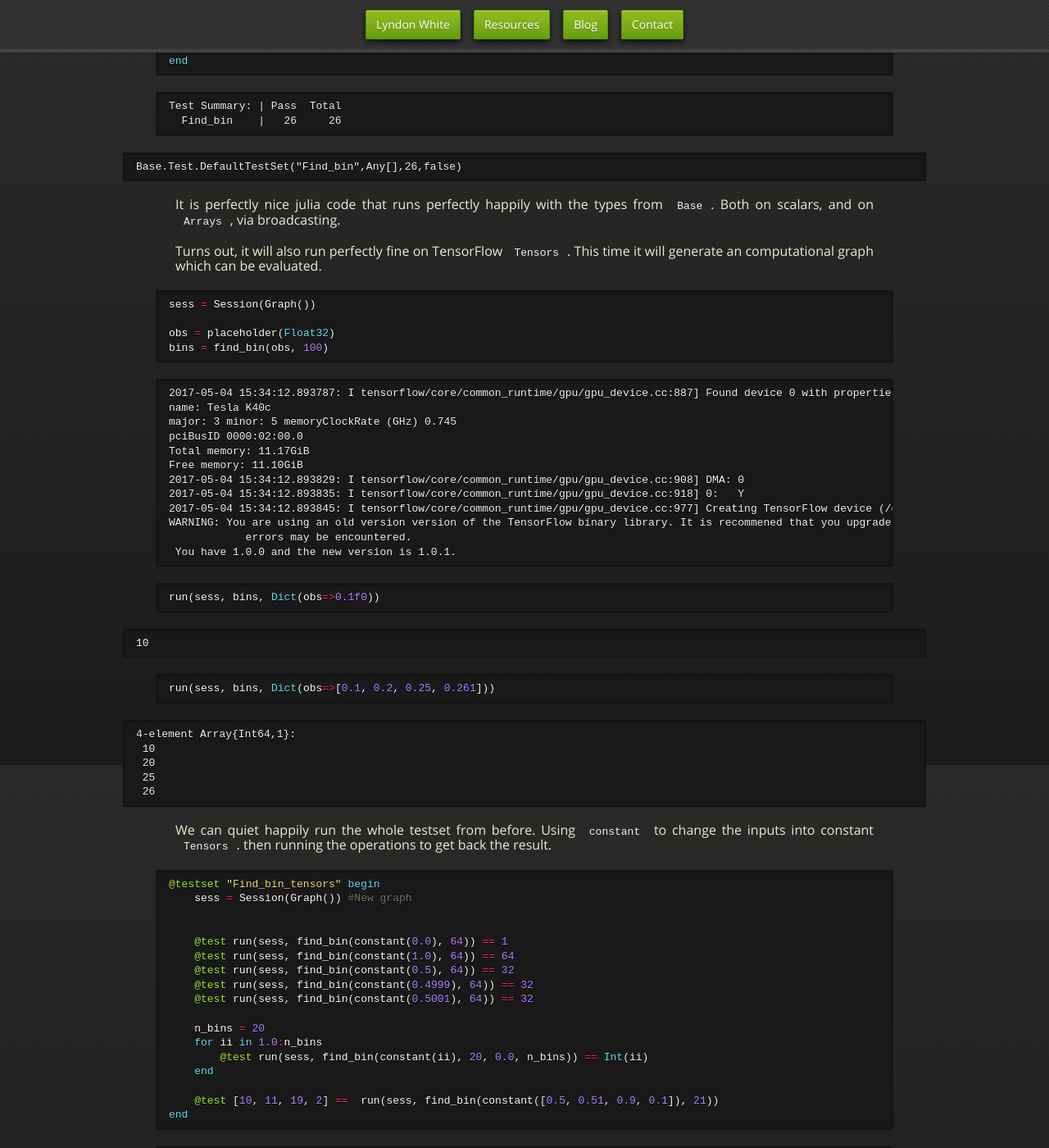
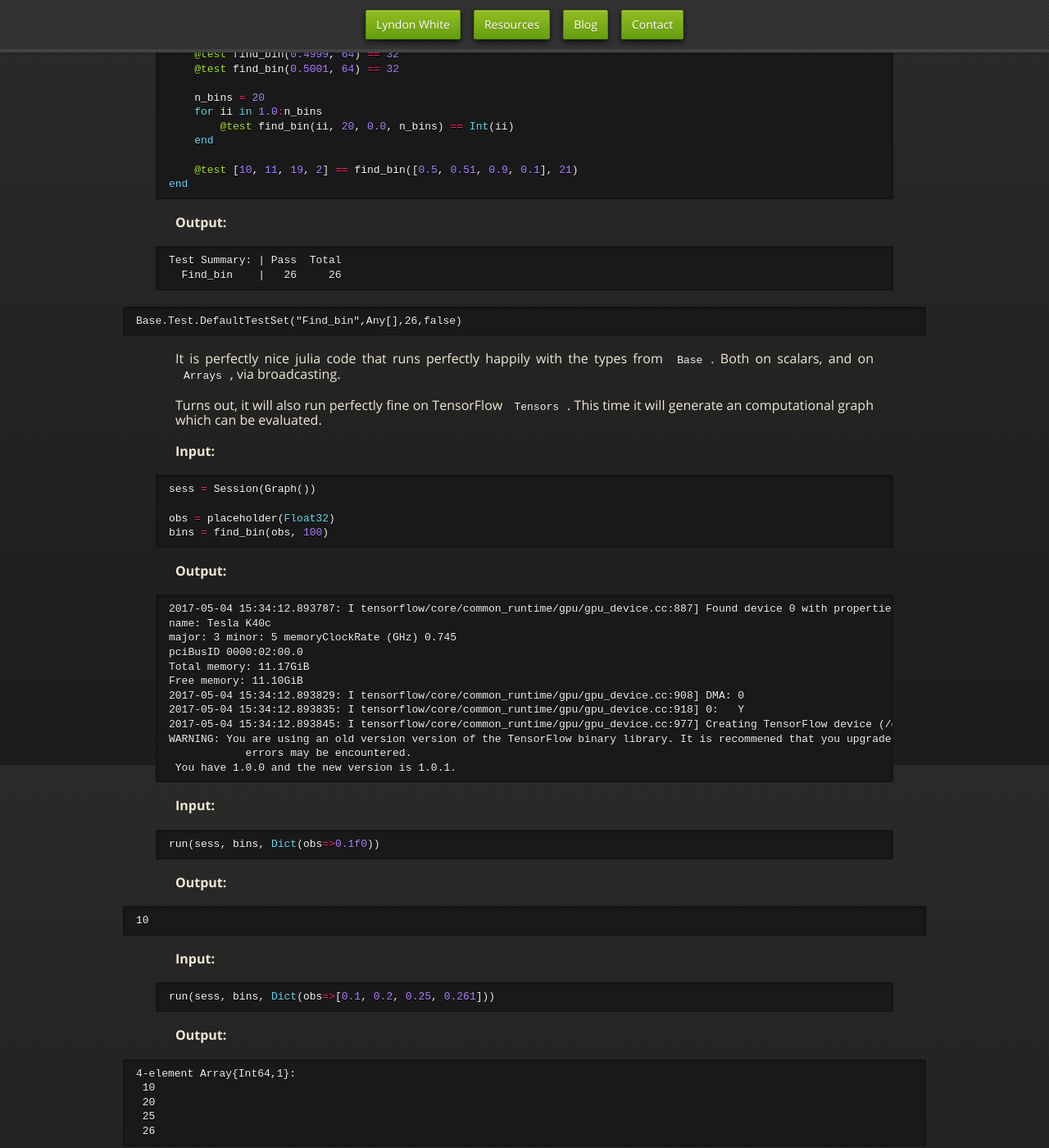
Before and after one commit to oxinabox/oxinabox.github.io, a Jekyll site: the page built from _posts/2017-05-04-Plain-Functions-that-Just-Work-with-TensorFlow.jl.md, in a window 1280 px wide and 1400 px high, scrolled down 867 px. Shown: the whole window at 82% size. Built offline with Jekyll 4.4.1, drawn with Linux system fonts in a browser that asks for light colours; nearby versions of some CDN libraries; some web fonts are replaced; some of the changed text lies outside the part shown.

Commit message:
=output_prompt fix

```diff
--- a/_posts/2017-05-04-Plain-Functions-that-Just-Work-with-TensorFlow.jl.md
+++ b/_posts/2017-05-04-Plain-Functions-that-Just-Work-with-TensorFlow.jl.md
@@ -17,6 +17,7 @@
 
 Technically this did require [one little PR](https://github.com/malmaud/TensorFlow.jl/pull/213), but it was just adding in the linking code for operator.
 
+**Input:**
 
 {% highlight julia %}
 using TensorFlow
@@ -30,6 +31,7 @@
 It comes from my current research interest in [using machine learning around the language of colors](https://github.com/oxinabox/ColoringNames.jl/).
 
 
+**Input:**
 
 {% highlight julia %}
 "Determine which bin a continous value belongs in"
@@ -40,6 +42,8 @@
 end
 {% endhighlight %}
 
+**Output:**
+
 
 
 
@@ -47,6 +51,7 @@
 
 
 
+**Input:**
 
 {% highlight julia %}
 @testset "Find_bin" begin
@@ -64,6 +69,8 @@
     @test [10, 11, 19, 2] == find_bin([0.5, 0.51, 0.9, 0.1], 21)
 end
 {% endhighlight %}
+
+**Output:**
 
 {% highlight plaintext %}
 Test Summary: | Pass  Total
@@ -84,6 +91,7 @@
 Turns out, it will also run perfectly fine on TensorFlow `Tensors`.
 This time it will generate an computational graph which can be evaluated.
 
+**Input:**
 
 {% highlight julia %}
 sess = Session(Graph())
@@ -93,6 +101,8 @@
 
 
 {% endhighlight %}
+
+**Output:**
 
 {% highlight plaintext %}
 2017-05-04 15:34:12.893787: I tensorflow/core/common_runtime/gpu/gpu_device.cc:887] Found device 0 with properties:
@@ -110,10 +120,13 @@
 
 {% endhighlight %}
 
+**Input:**
 
 {% highlight julia %}
 run(sess, bins, Dict(obs=>0.1f0))
 {% endhighlight %}
+
+**Output:**
 
 
 
@@ -122,10 +135,13 @@
 
 
 
+**Input:**
 
 {% highlight julia %}
 run(sess, bins, Dict(obs=>[0.1, 0.2, 0.25, 0.261]))
 {% endhighlight %}
+
+**Output:**
 
 
 
@@ -142,6 +158,7 @@
 Using `constant` to change the inputs into constant `Tensors`.
 then running the operations to get back the result.
 
+**Input:**
 
 {% highlight julia %}
 @testset "Find_bin_tensors" begin
@@ -162,6 +179,8 @@
     @test [10, 11, 19, 2] ==  run(sess, find_bin(constant([0.5, 0.51, 0.9, 0.1]), 21))
 end
 {% endhighlight %}
+
+**Output:**
 
 {% highlight plaintext %}
 Test Summary:    | Pass
@@ -203,6 +222,7 @@
 It would not work if I had have written say:
 
 
+**Input:**
 
 {% highlight julia %}
 function find_bin_strictly_typed(value::Float64, nbins::Int, range_min::Float64=0.0, range_max::Float64=1.0)
@@ -212,6 +232,8 @@
 end
 {% endhighlight %}
 
+**Output:**
+
 
 
 
@@ -219,10 +241,13 @@
 
 
 
+**Input:**
 
 {% highlight julia %}
 run(sess, find_bin_strictly_typed(constant(0.4999), 64)) == 32
 {% endhighlight %}
+
+**Output:**
 
 
     MethodError: no method matching find_bin_strictly_typed(::TensorFlow.Tensor{Float64}, ::Int64)
```
Also changed, not shown: 1 other file.
